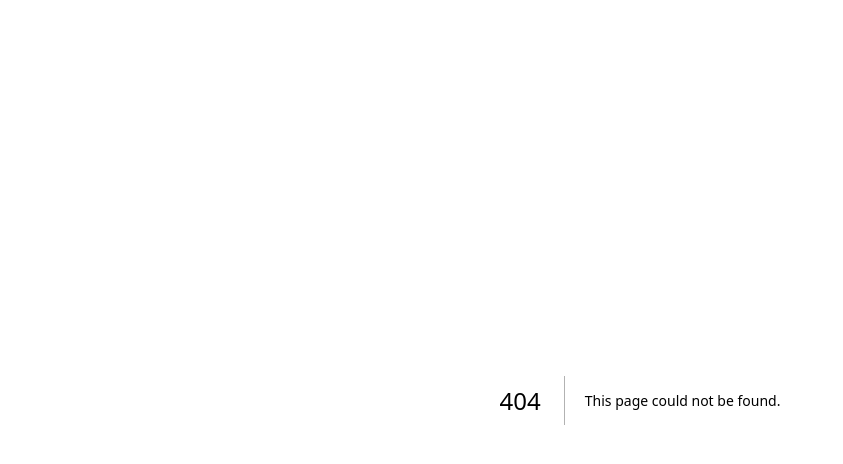
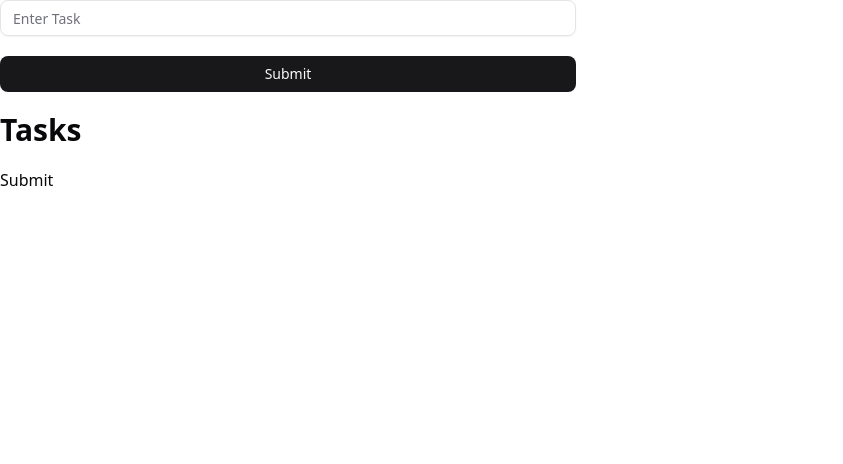
Before and after one commit to StenixDev/Codex, a Next.js app in the folder prisma-orm/: page /todo in a window 1280 px wide. Before the commit this address had no page. Shown: the top 464 px of the page, without its empty margins (0-843 px from the left). Built offline with nearby package versions, Linux system fonts and the light colour scheme.

Commit message:
[prisma-orm] - simple Form. Exp

```diff
--- /dev/null
+++ b/prisma-orm/actions/todo.ts
@@ -0,0 +1,18 @@
+'use server';
+
+export type ActionState = {
+  message: string | null;
+};
+
+export async function submitTask(
+  prevState: ActionState,
+  formData: FormData
+): Promise<ActionState> {
+  const task = formData.get('task') as string | null;
+
+  if (!task || task.trim().length === 0) {
+    return { message: 'tasks is required' };
+  }
+
+  return { message: `The task is, ${task}!` };
+}
--- /dev/null
+++ b/prisma-orm/app/todo/page.tsx
@@ -0,0 +1,33 @@
+'use client';
+
+import { useActionState } from 'react';
+import { submitTask, ActionState } from '@/actions/todo';
+import { Button } from '@/components/ui/button';
+import { Input } from '@/components/ui/input';
+
+const initialState: ActionState = {
+  message: null,
+};
+
+function Todo() {
+  const [state, formAction, isPending] = useActionState(
+    submitTask,
+    initialState
+  );
+  return (
+    <div>
+      <div>
+        {state.message && (
+          <p className='text-sm text-gray-700'>{state.message}</p>
+        )}
+      </div>
+      <form action={formAction} className='max-w-xl space-y-5'>
+        <Input name='task' placeholder='Enter Task' />
+        <Button className='w-full'>Submit</Button>
+      </form>
+      <h1 className='text-3xl font-bold my-5'>Tasks</h1>
+      {isPending ? 'submitting' : 'Submit'}
+    </div>
+  );
+}
+export default Todo;
```
Also changed, not shown: 2 other files (tests, documents, lock files or other folders).
